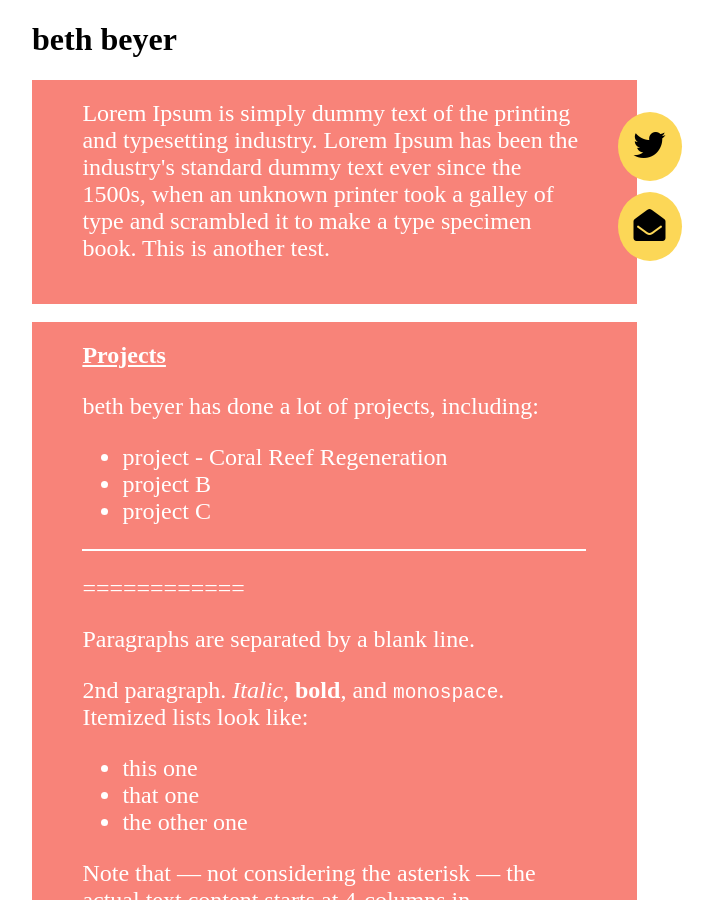
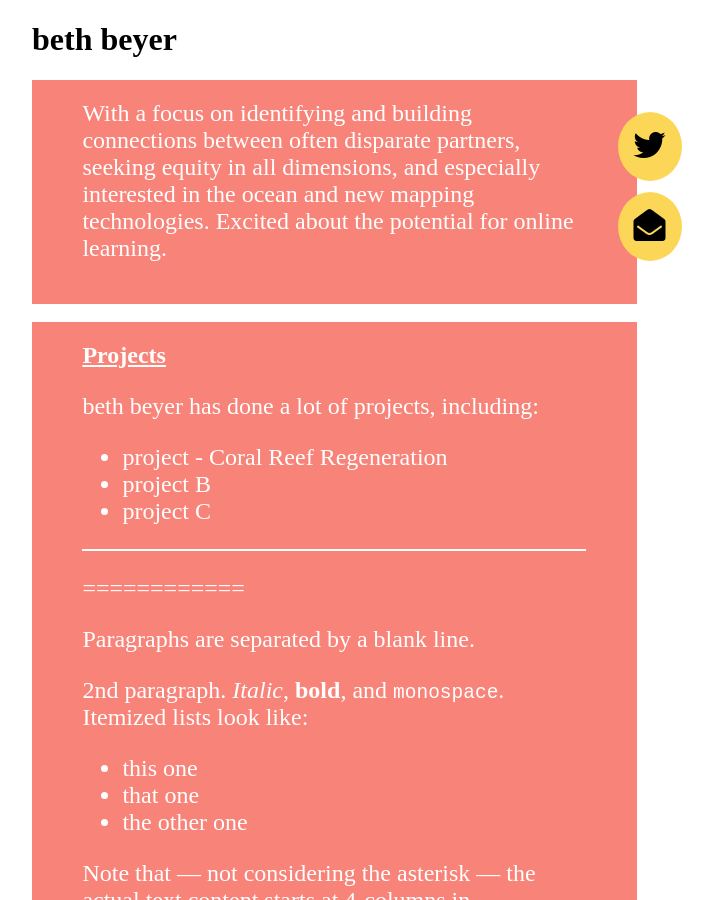
Before and after one commit to hexdump/bethbeyer.me, a Jekyll site: the page built from index.md, in a window 1280 px wide and 900 px high. Shown: the whole window, without its empty margins (232-945 px from the left). Built offline with Jekyll 4.4.1, drawn with Linux system fonts in a browser that asks for light colours; some web fonts are replaced; our own code applies the rules of GitHub Pages for plain Markdown files.

Commit message:
Update index.md

```diff
--- a/index.md
+++ b/index.md
@@ -1,7 +1,7 @@
 ---
 layout: index
 about: >-
-  Lorem Ipsum is simply dummy text of the printing and typesetting industry. Lorem Ipsum has been the industry's standard dummy text ever since the 1500s, when an unknown printer took a galley of type and scrambled it to make a type specimen book. This is another test.
+  With a focus on identifying and building connections between often disparate partners, seeking equity in all dimensions, and especially interested in the ocean and new mapping technologies. Excited about the potential for online learning.
 icon0: fab fa-twitter
 link0: https://twitter.com/gentleledge
 icon1: fa fa-envelope-open
```
